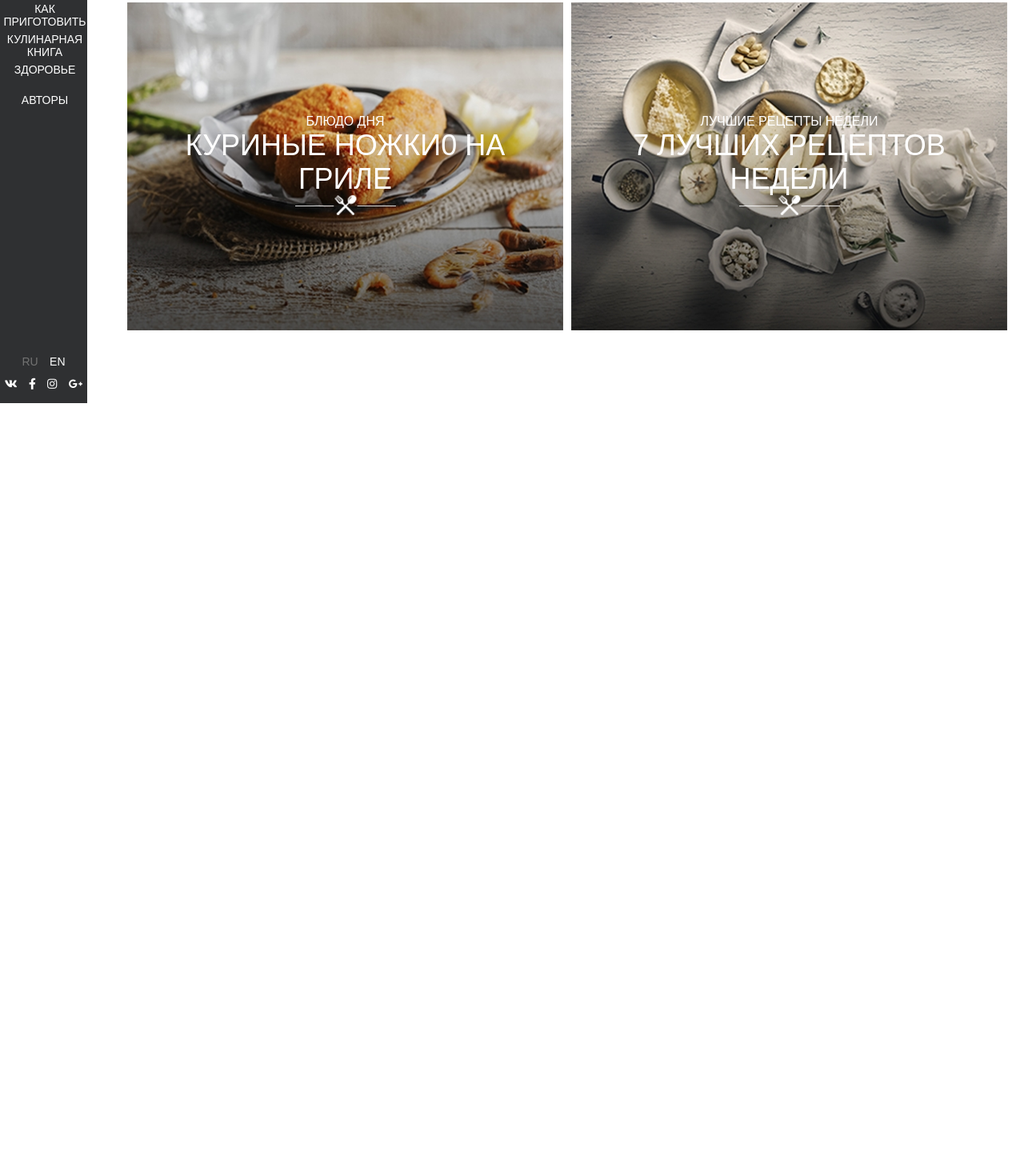
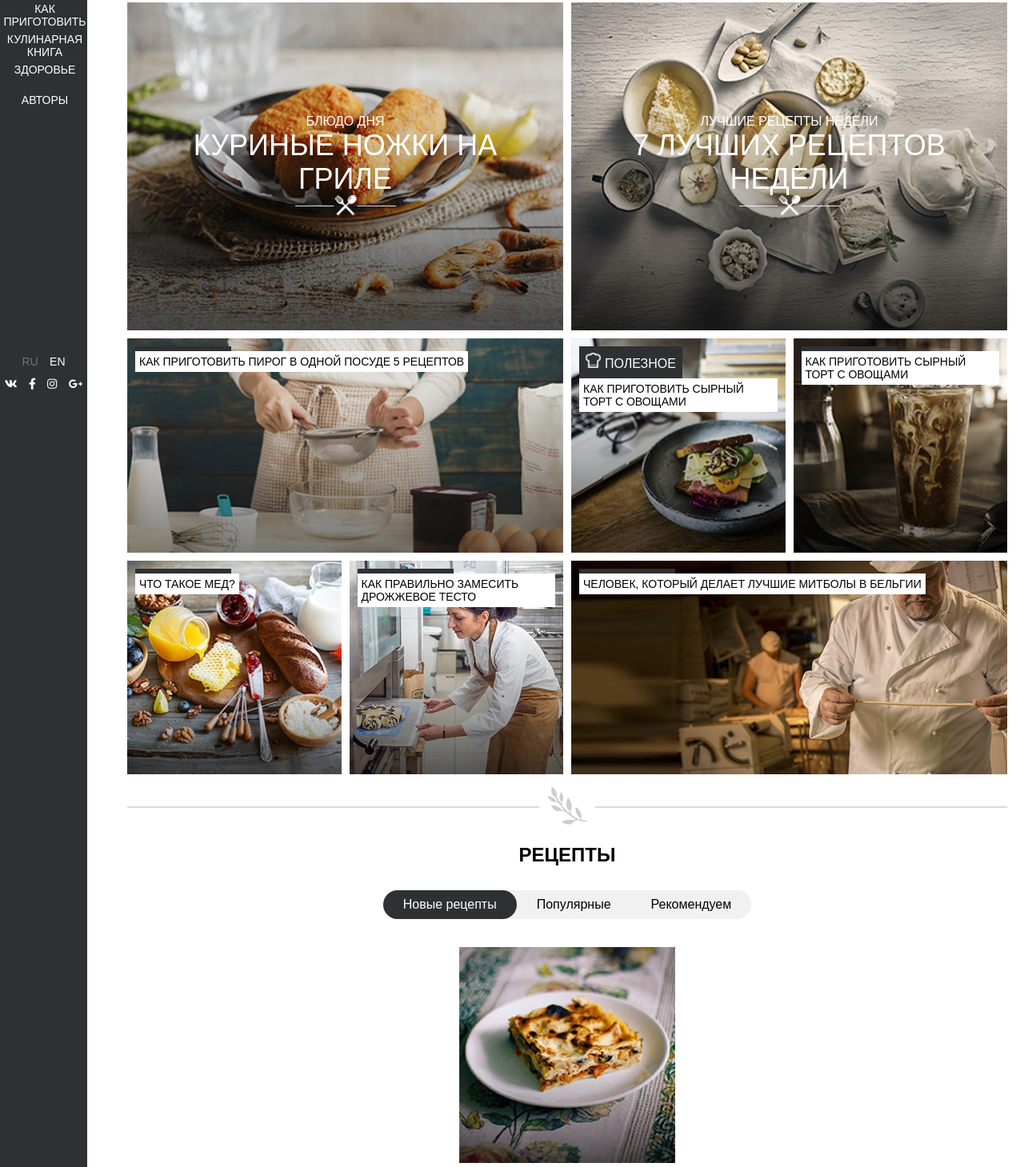
Before and after one commit to alexpryp/Recipes, a website: page index.html in a window 1280 px wide. Shown: the part 205-1664 px from the top of the page at 80% size. Before the commit the page ends 800 px from the top, so only its background shows below. Drawn offline with Linux system fonts and the light colour scheme.

Commit message:
Recipe selection section has been added

```diff
--- a/index.html
+++ b/index.html
@@ -88,7 +88,7 @@
 							<div class="chicken-legs">
 								<div class="content">
 									<p class="content-group">Блюдо дня</p>
-									<p class="content-them">Куриные ножки0 на гриле</p>
+									<p class="content-them">Куриные ножки на гриле</p>
 									<div>
 										<img src="images/ICONS.png" alt="">
 									</div>
@@ -99,13 +99,68 @@
 									<p class="content-group">Лучшие рецепты недели</p>
 									<p class="content-them">7 лучших рецептов недели</p>
 									<div>
-										<img src="images/ICONS.png" alt="">
+										<img src="images/ICONS.png" alt="divider">
 									</div>
 								</div>
 							</div>
 						</div>
 						<div class="articles">
-							<div class="pieInOneBowl"></div>
+							<div class="pieInOneBowl">
+								<div class="category"></div>
+								<div class="recipe-name">
+									<p>Как приготовить пирог в одной посуде 5 рецептов</p>
+								</div>
+							</div>
+							<div class="cheeseCake">
+								<div class="category"><p><img src="images/cookHat.png" alt="cook hat">Полезное</p></div>
+								<div class="recipe-name">
+									<p>Как приготовить сырный торт с овощами</p>
+								</div>
+							</div>
+							<div class="simpleDrinks">
+								<div class="category"></div>
+								<div class="recipe-name">
+									<p>Как приготовить сырный торт с овощами</p>
+								</div>
+							</div>
+							<div class="whatIsHoney">
+								<div class="category"></div>
+								<div class="recipe-name">
+									<p>Что такое мед?</p>
+								</div>
+							</div>
+							<div class="howKneadDough">
+								<div class="category"></div>
+								<div class="recipe-name">
+									<p>Как правильно замесить дрожжевое тесто</p>
+								</div>
+							</div>
+							<div class="bestMitballs">
+								<div class="category"></div>
+								<div class="recipe-name">
+									<p>Человек, который делает лучшие митболы в Бельгии</p>
+								</div>
+							</div>
+						</div>
+					</div>
+				</section>
+				<div class="divider">
+						<div class="line"></div>
+						<div class="leaves"><img src="images/divider/leaves.png" alt="leaves"></div>
+						<div class="line"></div>
+					</div>
+
+				<section class="recipes">
+					<h2>Рецепты</h2>
+					<div class="categories">
+						<div class="categories-item categories-item-active">Новые рецепты</div>
+						<div class="categories-item">Популярные</div>
+						<div class="categories-item">Рекомендуем</div>
+					</div>
+					<div class="recipe-catalog">
+						<div class="recipe-item">
+							<div class="recipe-photo duck-legs"></div>
+							<div class="recipe-info"></div>
 						</div>
 					</div>
 				</section>
--- a/src/sass/_recipeSelection.scss
+++ b/src/sass/_recipeSelection.scss
@@ -49,8 +49,9 @@
 }
 
 //----------------------------------
-.best-recipes {
+.best-recipes, .articles {
 	display: flex;
+	flex-wrap: wrap;
 	align-items: stretch;
 }
 .news {
@@ -93,3 +94,71 @@
 	margin: 0px;
 	max-width: 400px;
 }
+
+.pieInOneBowl, .bestMitballs {
+	display: flex;
+	flex-direction: column;
+	align-items: flex-start;
+	width: 545px;
+	height: 267.5px;
+	margin: 5px;
+	padding: 10px;
+	background-repeat: no-repeat;
+	background-size: cover;
+	background-position: center;
+}
+.pieInOneBowl {
+	background-image: url(../../images/pieInOneBowl.jpg);
+}
+.bestMitballs {
+	background-image: url(../../images/bestMitballs.jpg);
+}
+
+.cheeseCake, .simpleDrinks, .whatIsHoney, .howKneadDough {
+	display: flex;
+	flex-direction: column;
+	align-items: flex-start;
+	width: 267.5px;
+	height: 267.5px;
+	margin: 5px;
+	padding: 10px;
+	background-repeat: no-repeat;
+	background-size: cover;
+	background-position: center;
+}
+.cheeseCake {
+	background-image: url(../../images/cheeseCake.jpg);
+}
+.simpleDrinks {
+	background-image: url(../../images/simpleDrinks.jpg);
+}
+.whatIsHoney {
+	background-image: url(../../images/whatIsHoney.jpg);
+}
+.howKneadDough {
+	background-image: url(../../images/howKneadDough.jpg);
+}
+
+.category {
+	min-width: 120px;
+	background-color: #2f3032;
+	border: 3px solid #2f3032;
+	color: #fff;
+	text-transform: uppercase;
+	img {
+		margin-right: 5px;
+	}
+	p {
+		margin: 5px;
+	}
+}
+.recipe-name {
+	display: flex;
+	align-items: center;
+	font-size: 14px;
+	text-transform: uppercase;
+	background-color: #fff;
+	p {
+		margin: 5px;
+	}
+}
--- /dev/null
+++ b/src/sass/_recipes.scss
@@ -0,0 +1,52 @@
+.recipes {
+	display: flex;
+	flex-direction: column;
+	align-items: center;
+}
+.categories {
+	font-size: 16px;
+	display: flex;
+	justify-content: center;
+	border-radius: 25px;
+	background-color: #f1f1f1;
+	flex-basis: content;
+	margin-top: 10px;
+	margin-bottom: 30px;
+}
+.categories-item {
+	padding: 9px 25px;
+	border-radius: 25px;
+}
+.categories-item:hover {
+	background-color: #2f3032;
+	color:#fff;
+	cursor: pointer;
+}
+.categories-item-active {
+	background-color: #2f3032;
+	color: #fff;
+}
+
+.recipe-catalog {
+	display: flex;
+	flex-wrap: wrap;
+	align-items: stretch;
+}
+.recipe-item {
+	display: flex;
+	align-items: center;
+	justify-content: center;
+	width: 545px;
+	height: 270px;
+	margin: 5px;
+}
+.recipe-photo {
+	background-repeat: no-repeat;
+	background-size: cover;
+	background-position: center;
+	width: 270px;
+	height: 270px;
+}
+.duck-legs {
+	background-image: url(../../images/duckLegs.jpg);
+}
--- a/src/sass/style.scss
+++ b/src/sass/style.scss
@@ -3,3 +3,4 @@
 @import "_statusBar.scss";
 @import "_divider.scss";
 @import "_recipeSelection.scss";
+@import "_recipes.scss";
```
Also changed, not shown: dist/css/style.css, images/bestMitballs.jpg (added), images/cheeseCake.jpg (added), images/cookHat.png (added), images/duckLegs.jpg (added), images/howKneadDough.jpg (added), images/pieInOneBowl.jpg (added), images/simpleDrinks.jpg (added), images/whatIsHoney.jpg (added).
